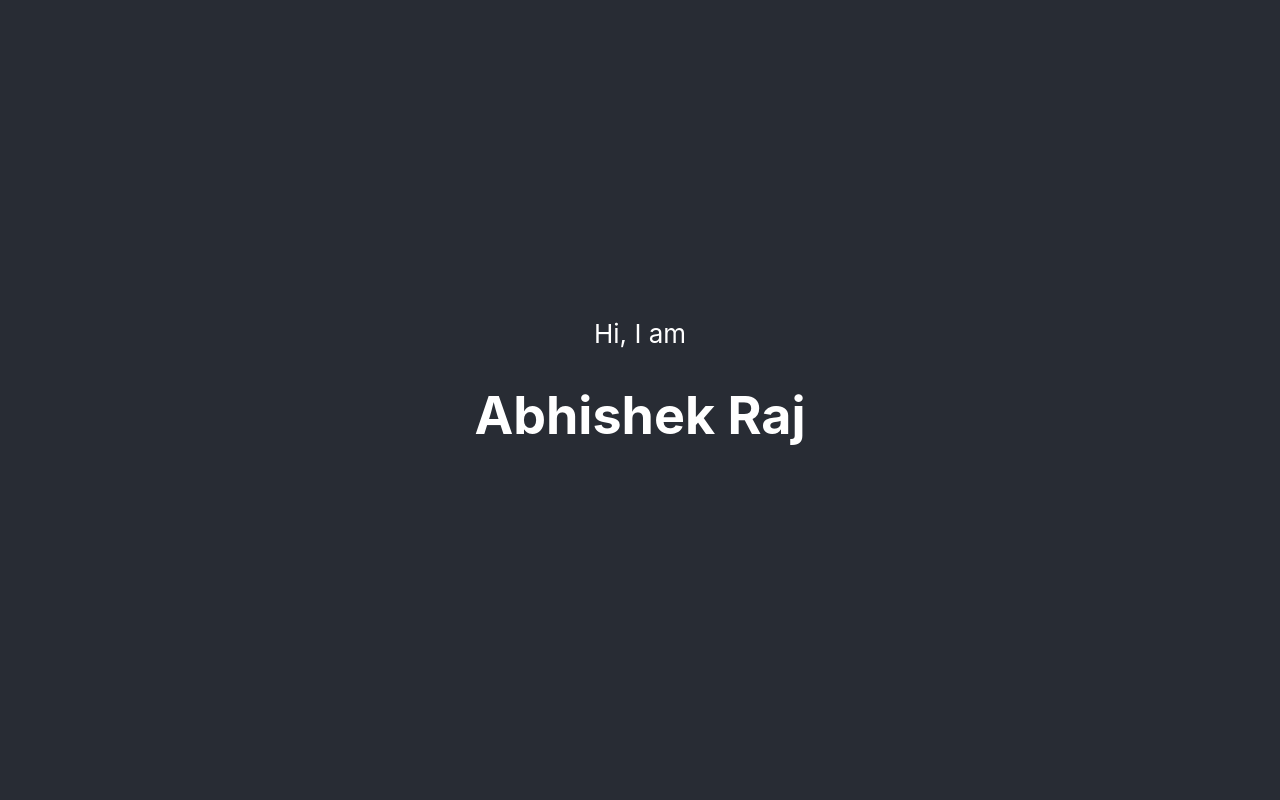
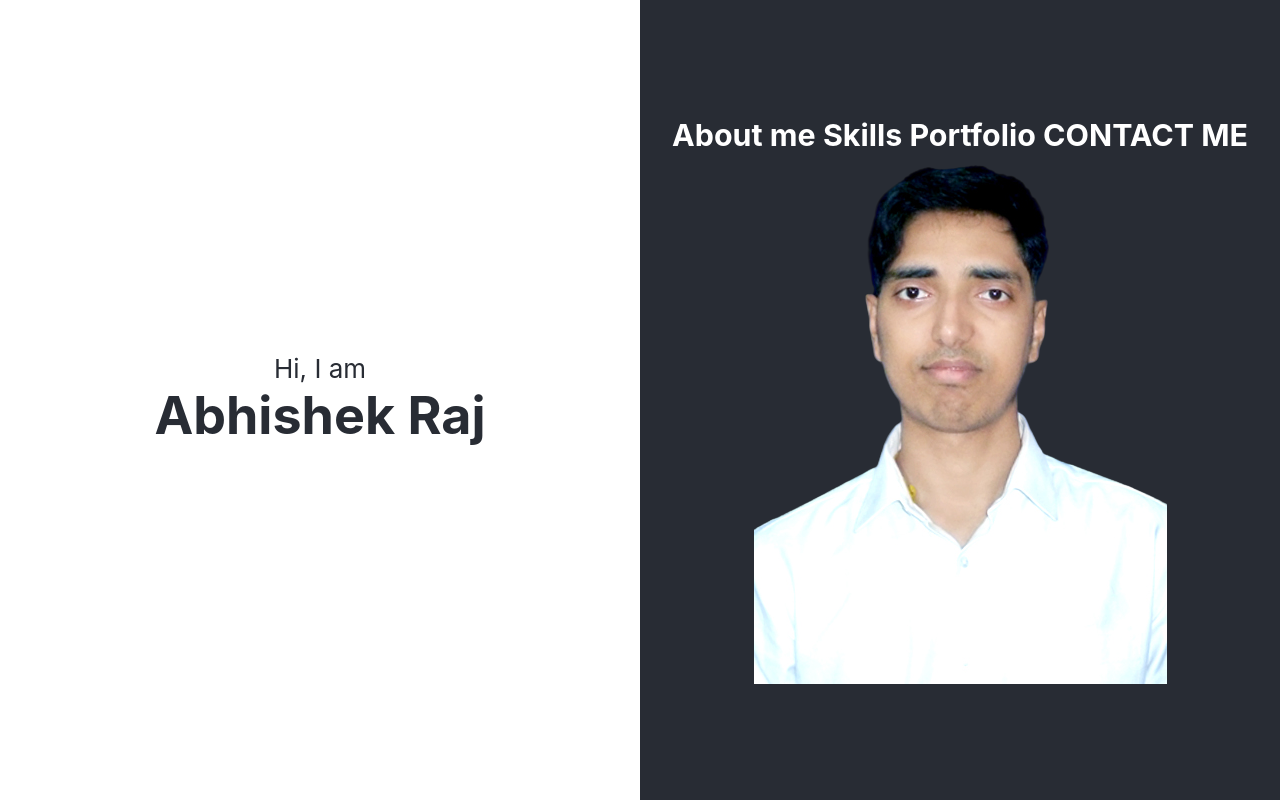
Before and after one commit to abhishekraj11303372/portfolioReact, a React (Create React App) app: page / in a window 1280 px wide. Built offline with nearby package versions, Linux system fonts and the light colour scheme.

Commit message:
adding image and css

```diff
--- a/src/App.css
+++ b/src/App.css
@@ -1,14 +1,4 @@
-.App {
-  text-align: center;
+* {
+  margin: 0;
+    padding: 0;
 }
-
-.App-header {
-  background-color: #282c34;
-  min-height: 100vh;
-  display: flex;
-  flex-direction: column;
-  align-items: center;
-  justify-content: center;
-  font-size: calc(10px + 2vmin);
-  color: white;
-}
--- a/src/App.js
+++ b/src/App.js
@@ -1,13 +1,11 @@
 import logo from './logo.svg';
 import './App.css';
+import Home from './Home';
 
 function App() {
   return (
     <div className="App">
-      <header className="App-header">
-        Hi, I am
-        <h1>Abhishek Raj</h1>
-      </header>
+       <Home/>
     </div>
   );
 }
--- /dev/null
+++ b/src/Home.css
@@ -0,0 +1,31 @@
+.container {
+    display: flex;
+    width: 100%;
+}
+
+.left_container {
+        flex: 1;
+        color: #282c34;
+        min-height: 100vh;
+        display: flex;
+        flex-direction: column;
+        align-items: center;
+        justify-content: center;
+        font-size: calc(10px + 2vmin);
+        background-color: white;
+}
+
+.right_container {
+    flex: 1;
+    background-color: #282c34;
+    min-height: 100vh;
+    display: flex;
+    flex-direction: column;
+    align-items: center;
+    justify-content: center;
+    font-size: calc(10px + 2vmin);
+    color: white;
+  }
+
+  .right_container img {
+  }
--- /dev/null
+++ b/src/Home.js
@@ -0,0 +1,19 @@
+import React from 'react'
+import './Home.css'
+import photo from './photo.png'
+
+export default function Home() {
+  return (
+    <div className="container">
+        <div className="left_container">
+
+             Hi, I am
+            <h1>Abhishek Raj</h1>
+        </div>
+        <div className='right_container'>
+            <h3>About me Skills  Portfolio CONTACT ME</h3>
+            <img className='my_image' src={photo} />
+        </div>
+  </div>
+  )
+}
```
Also changed, not shown: src/photo.png (added).
